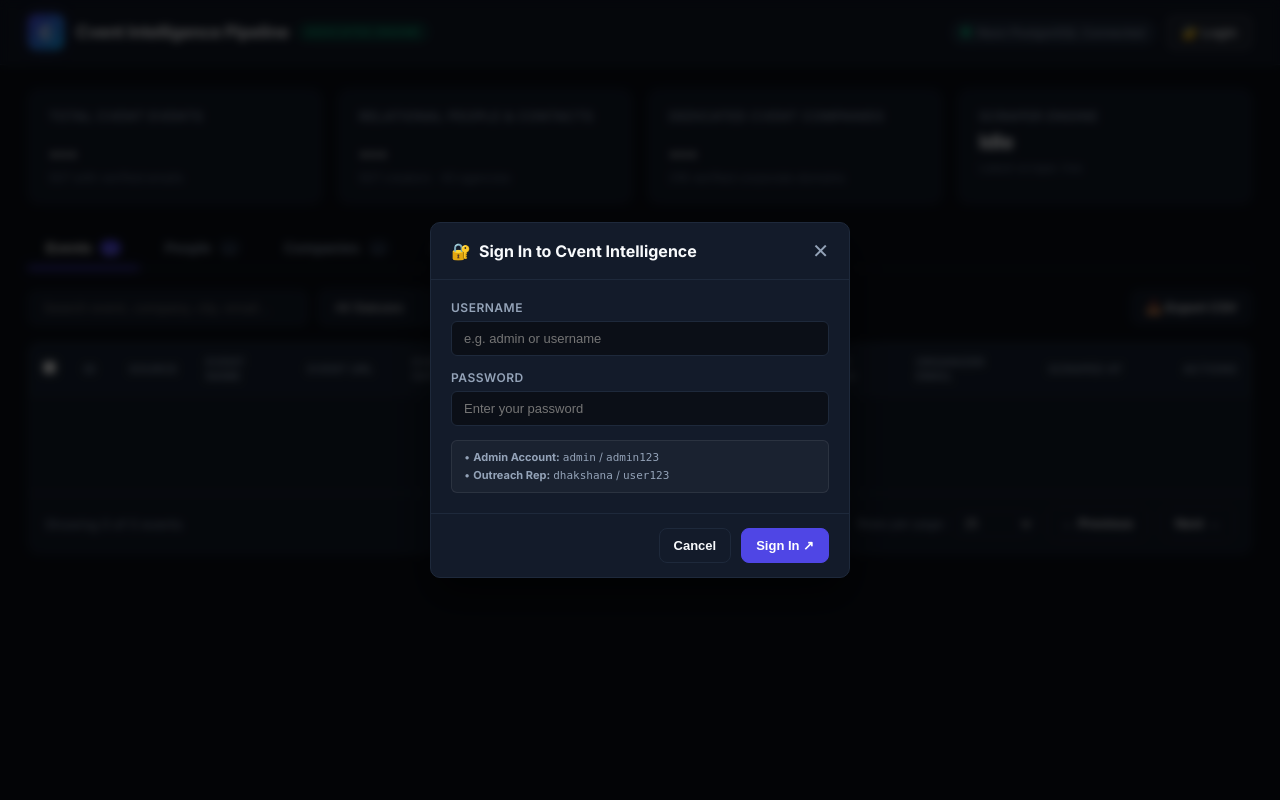
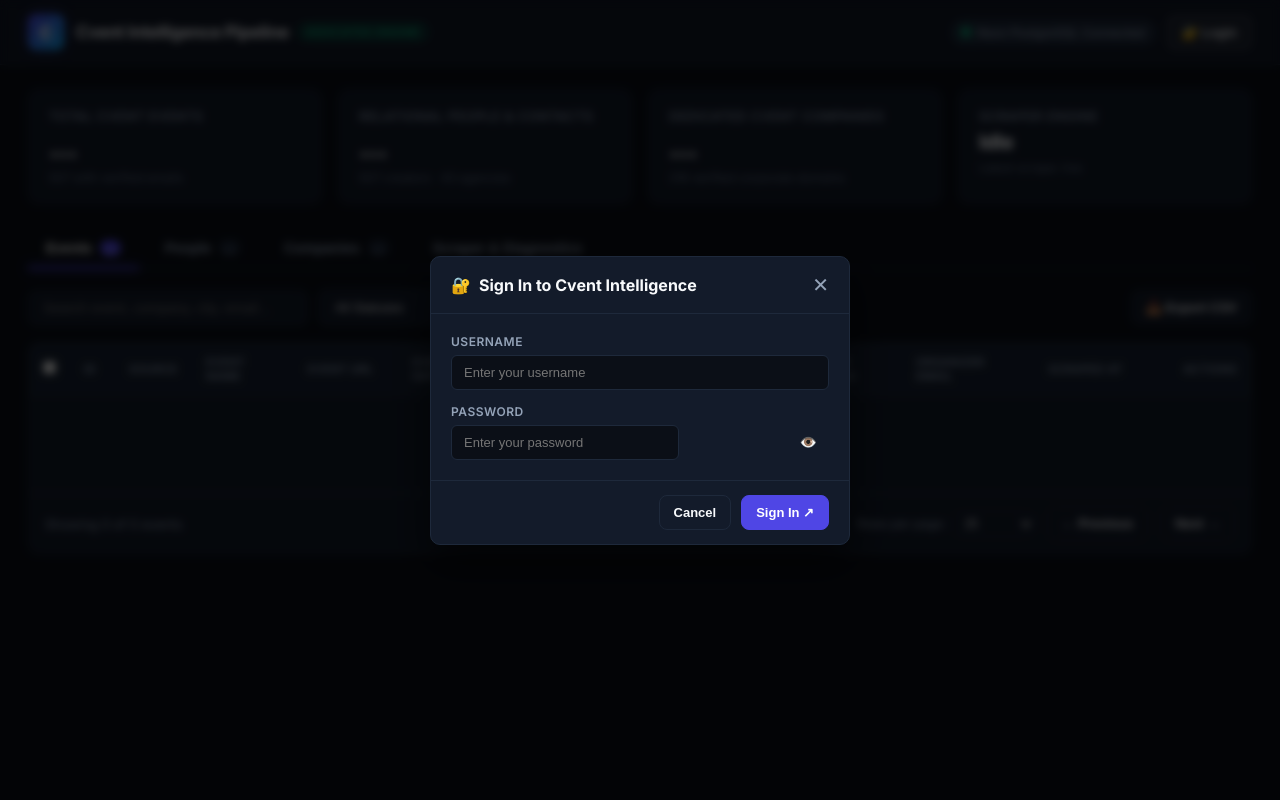
Before and after one commit to dhakshana8703/New-applcation, a Flask app: page / in a window 1280 px wide. Run offline with Flask 2, Linux system fonts and the light colour scheme; data comes from the database, SQL or seed files in the repository; data that the repository does not hold is empty; parts of the project's set-up code (start-up, migrations or seed data) failed here and were passed over; some libraries are stand-ins or nearby versions.

Commit message:
fix(ui): remove plain-text credential hints from login modal and add password show/hide eye toggle

```diff
--- a/templates/index.html
+++ b/templates/index.html
@@ -1185,15 +1185,14 @@
         <div id="loginErrorMsg" style="display:none; padding:10px 14px; background:rgba(239, 68, 68, 0.15); border:1px solid #ef4444; border-radius:6px; color:#fca5a5; font-size:12px;"></div>
         <div class="form-group">
           <label style="font-size:12px; font-weight:600; color:var(--text-muted);">Username</label>
-          <input type="text" id="loginUsername" class="form-input" placeholder="e.g. admin or username" autocomplete="username">
+          <input type="text" id="loginUsername" class="form-input" placeholder="Enter your username" autocomplete="username">
         </div>
         <div class="form-group">
           <label style="font-size:12px; font-weight:600; color:var(--text-muted);">Password</label>
-          <input type="password" id="loginPassword" class="form-input" placeholder="Enter your password" autocomplete="current-password" onkeydown="if(event.key==='Enter') submitLogin()">
-        </div>
-        <div style="font-size:11px; color:var(--text-muted); background:rgba(255,255,255,0.03); border:1px solid rgba(255,255,255,0.08); padding:8px 12px; border-radius:6px; line-height:1.5;">
-          • <strong>Admin Account:</strong> <code>admin</code> / <code>admin123</code><br>
-          • <strong>Outreach Rep:</strong> <code>dhakshana</code> / <code>user123</code>
+          <div style="position: relative;">
+            <input type="password" id="loginPassword" class="form-input" placeholder="Enter your password" autocomplete="current-password" onkeydown="if(event.key==='Enter') submitLogin()" style="padding-right: 38px;">
+            <button type="button" onclick="togglePasswordVisibility('loginPassword', this)" style="position: absolute; right: 8px; top: 50%; transform: translateY(-50%); background: transparent; border: none; cursor: pointer; color: var(--text-muted); font-size: 14px; padding: 4px;" title="Show/Hide Password">👁️</button>
+          </div>
         </div>
       </div>
       <div class="modal-footer">
@@ -1614,6 +1613,18 @@
       } else if (val === "locked") {
         const el = document.getElementById("pillFilterLocked");
         if (el) el.style.boxShadow = "0 0 8px rgba(245, 158, 11, 0.4)";
+      }
+    }
+
+    function togglePasswordVisibility(fieldId, btnEl) {
+      const field = document.getElementById(fieldId);
+      if (!field) return;
+      if (field.type === "password") {
+        field.type = "text";
+        if (btnEl) btnEl.innerText = "🙈";
+      } else {
+        field.type = "password";
+        if (btnEl) btnEl.innerText = "👁️";
       }
     }
 
```
